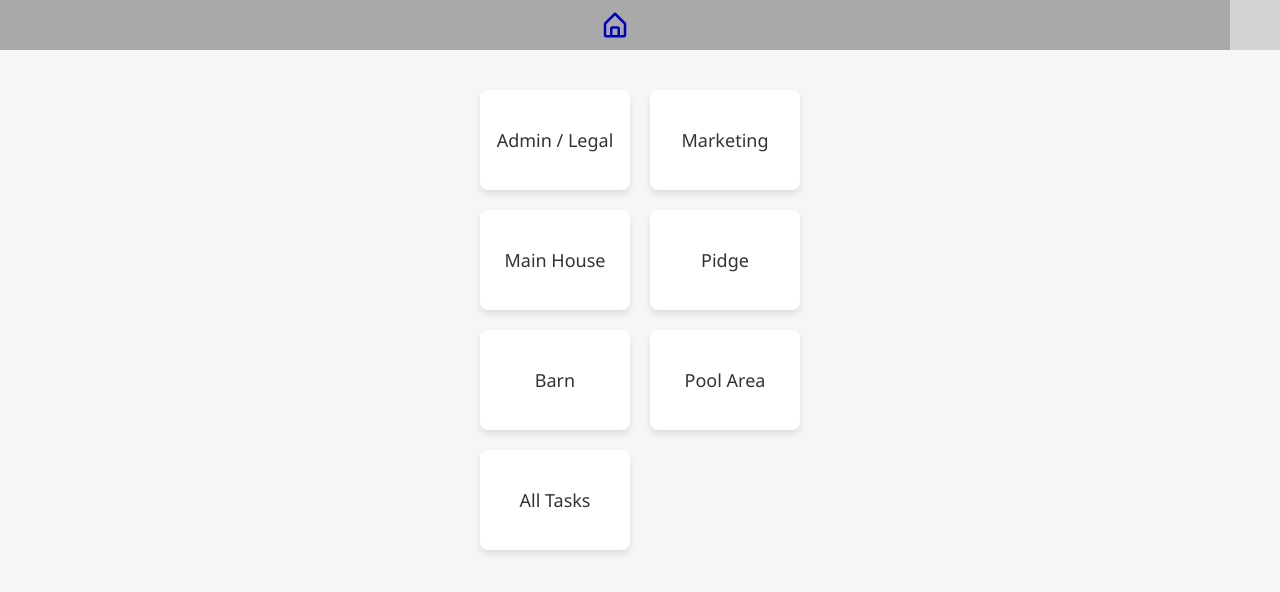
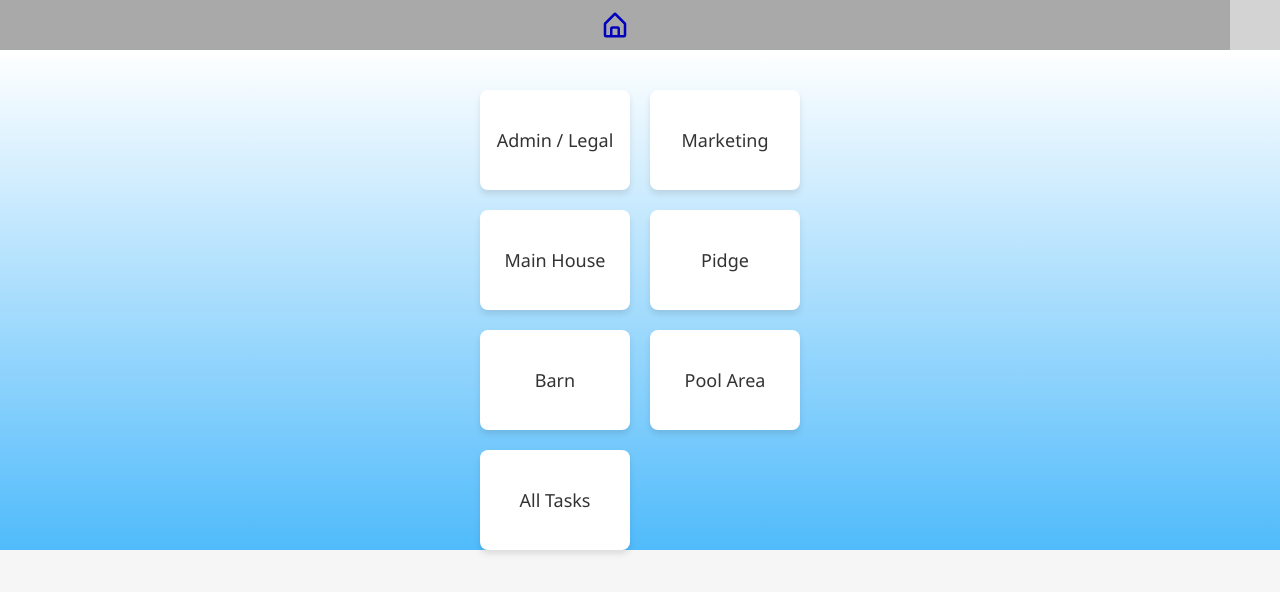
Before and after one commit to ImJeebus/Les-Taillis, a React (Create React App) app: page /area in a window 1280 px wide. Shown: the top 592 px of the page. Built offline with nearby package versions, Linux system fonts and the light colour scheme.

Commit message:
2 files modified, 1 added, 1 deleted

```diff
--- a/src/style.css
+++ b/src/App.css
@@ -8,3 +8,7 @@ body {
   font-family: 'Segoe UI', Tahoma, Geneva, Verdana, sans-serif;
   background-color: #f6f6f6;
 }
+
+.PageProperties {
+  transition: background-color 3s ease; /* Add transition effect for the background */
+}
--- a/src/App.tsx
+++ b/src/App.tsx
@@ -1,18 +1,32 @@
 import React, { useState } from 'react';
 import { UserProvider } from './UserContext';
+import { useUser } from './UserContext';
 import { BrowserRouter as Router, Route, Routes, Link } from 'react-router-dom';
 
-import styles from './App.module.css';
 import 'tailwindcss/tailwind.css';
 
-import './style.css';
+import './App.css';
 import Home from './pages/Home';
 import Area from './pages/Area';
 import TaskList from './pages/TaskList';
 import NavBar from './components/NavBar';
-import Profile from './components/Profile';
-import AddTaskModal from './components/Tasks/AddTaskModal';
-import EditTaskModal from './components/Tasks/EditTaskModal';
+
+const PageProperties = ({ component: Component }) => {
+  const { selectedUser, users } = useUser();
+  const user = users.find((u) => u.value === selectedUser);
+  const userColor = user ? user.color : 'rgba(80, 187, 251, 1)'; // Default color
+
+  return (
+    <div
+      className="PageProperties"
+      style={{
+        background: `linear-gradient(0deg, ${userColor} 0%, rgba(255, 255, 255, 1) 100%)`,
+      }}
+    >
+      {Component}
+    </div>
+  );
+};
 
 export const App = () => {
   // const selectedItem = {
@@ -27,8 +41,14 @@ export const App = () => {
         <NavBar />
         <Routes>
           <Route path="/" element={<Home />} />
-          <Route path="/area" element={<Area />} />
-          <Route path="/tasklist/:value" element={<TaskList />} />
+          <Route
+            path="/area"
+            element={<PageProperties component={<Area />} />}
+          />
+          <Route
+            path="/tasklist/:value"
+            element={<PageProperties component={<TaskList />} />}
+          />
         </Routes>
 
         <div>
--- a/src/pages/Home.css
+++ b/src/pages/Home.css
@@ -38,7 +38,7 @@ h1 {
   text-align: center; /* Center text within the buttons */
   margin: 5px; /* Adjust this for spacing between buttons */
   border-radius: 50%;
-  transition: background-color 0.2s; /* Add a transition effect for smooth color change */
+  transition: background-color 0.2s transform 0.2s; /* Add a transition effect for smooth color change */
   border: none;
   text-decoration: none;
   line-height: 100px;
@@ -47,33 +47,11 @@ h1 {
 .homeButton:hover {
   filter: saturate(2);
   cursor: pointer;
+  transform: scale(1.05); /* Scale up on hover */
 }
 
 .homeButton:active {
   filter: brightness(0.9);
   cursor: pointer;
+  transform: scale(0.9); /* Scale down on click */
 }
-
-/* .eddieButton {
-  background-color: lightblue;
-}
-
-.luciaButton {
-  background-color: lightskyblue;
-}
-
-.gmaButton {
-  background-color: lightgreen;
-}
-
-.sarahButton {
-  background-color: lightpink;
-}
-
-.linoButton {
-  background-color: lightseagreen;
-}
-
-.elisaButton {
-  background-color: lightsalmon;
-} */
```
